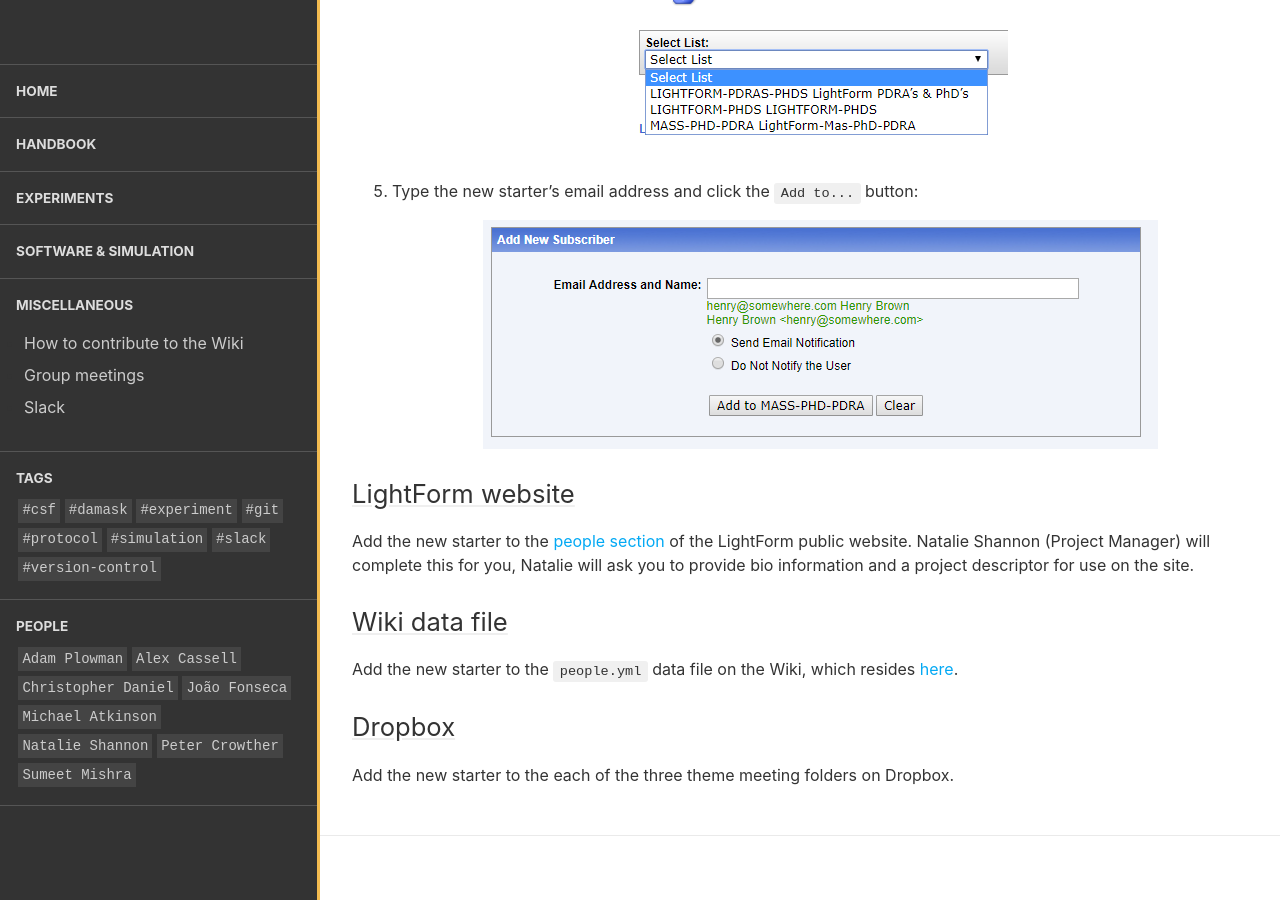
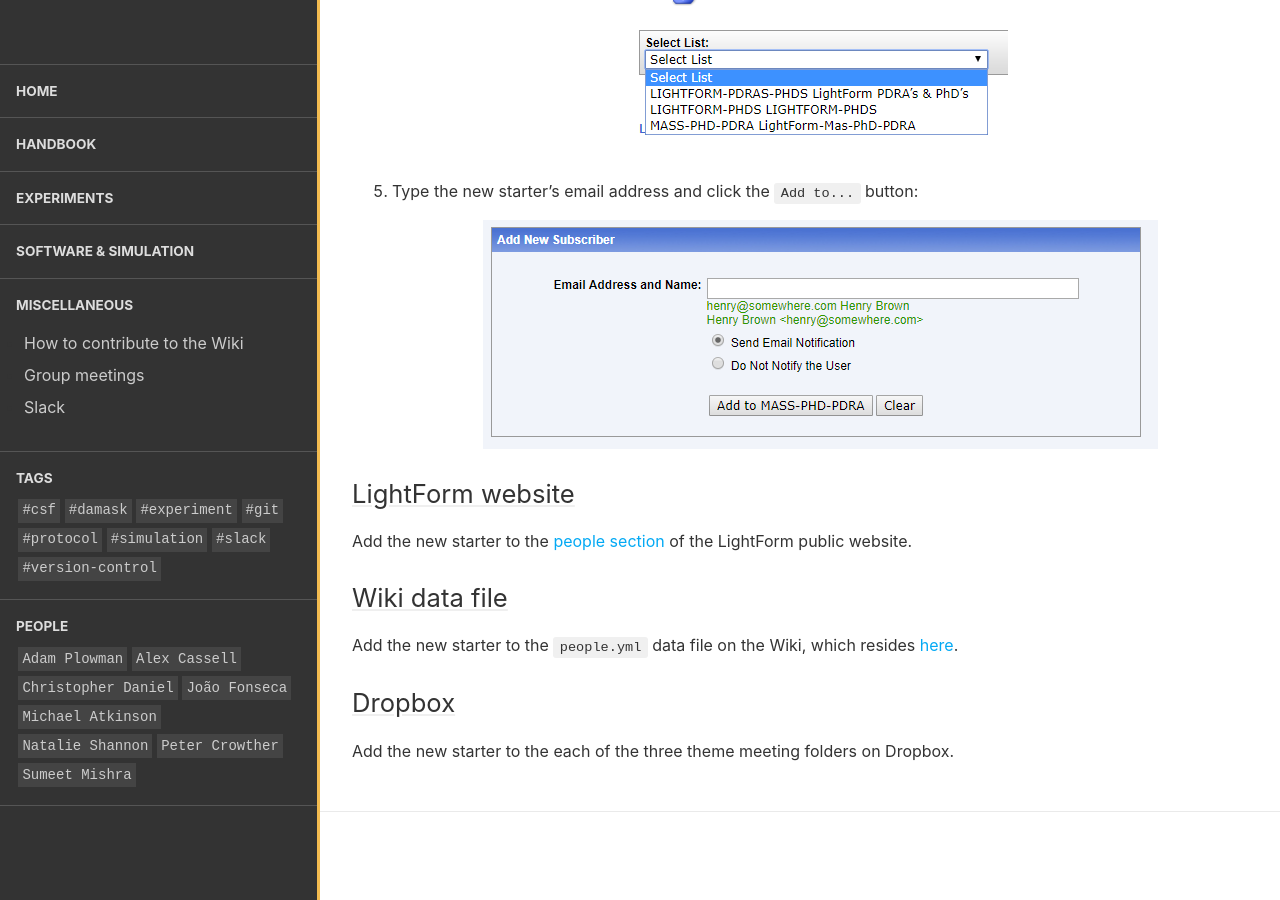
Before and after one commit to LightForm-group/wiki, a Jekyll site: the page built from collections/_handbook/new_starters.md, in a window 1280 px wide and 900 px high, scrolled down 2009 px. Built offline with Jekyll 4.4.1, drawn with Linux system fonts in a browser that asks for light colours.

Commit message:
Update new_starters.md

```diff
--- a/collections/_handbook/new_starters.md
+++ b/collections/_handbook/new_starters.md
@@ -45,7 +45,7 @@
 ## LightForm website
 
 Add the new starter to the [people section](https://lightform.org.uk/people) of the LightForm public website.
-Natalie Shannon (Project Manager) will complete this for you, Natalie will ask you to provide bio information and a project descriptor for use on the site.
+
 
 ## Wiki data file
 
```
